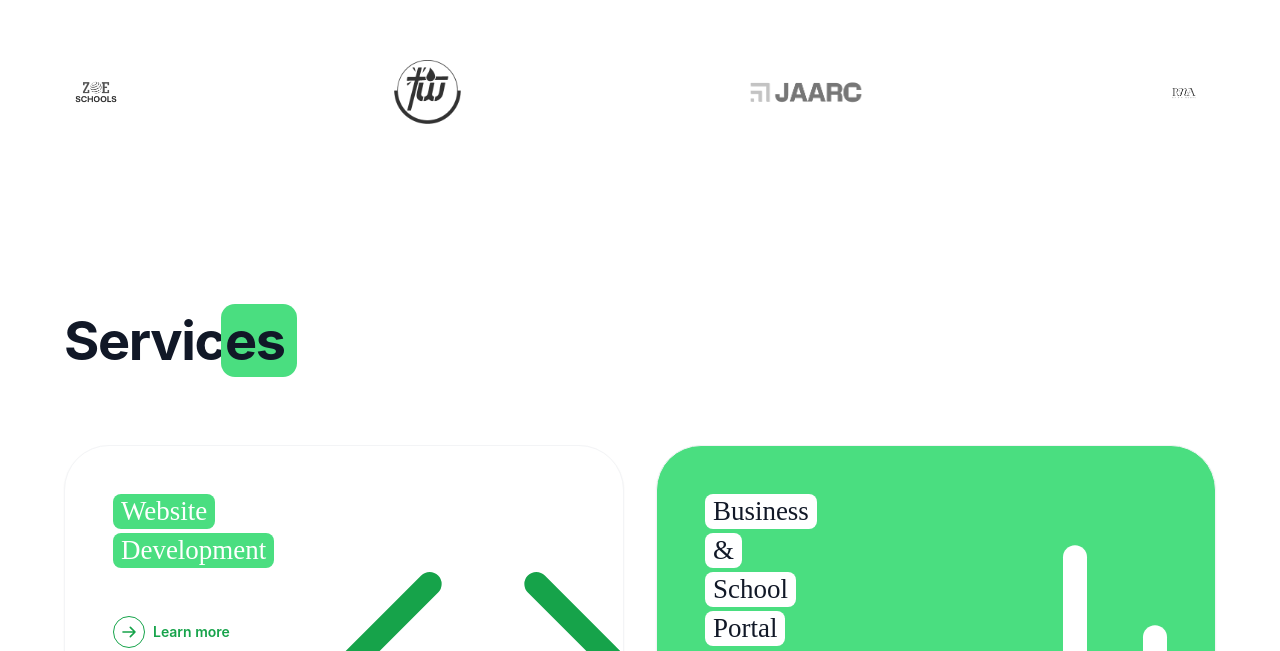
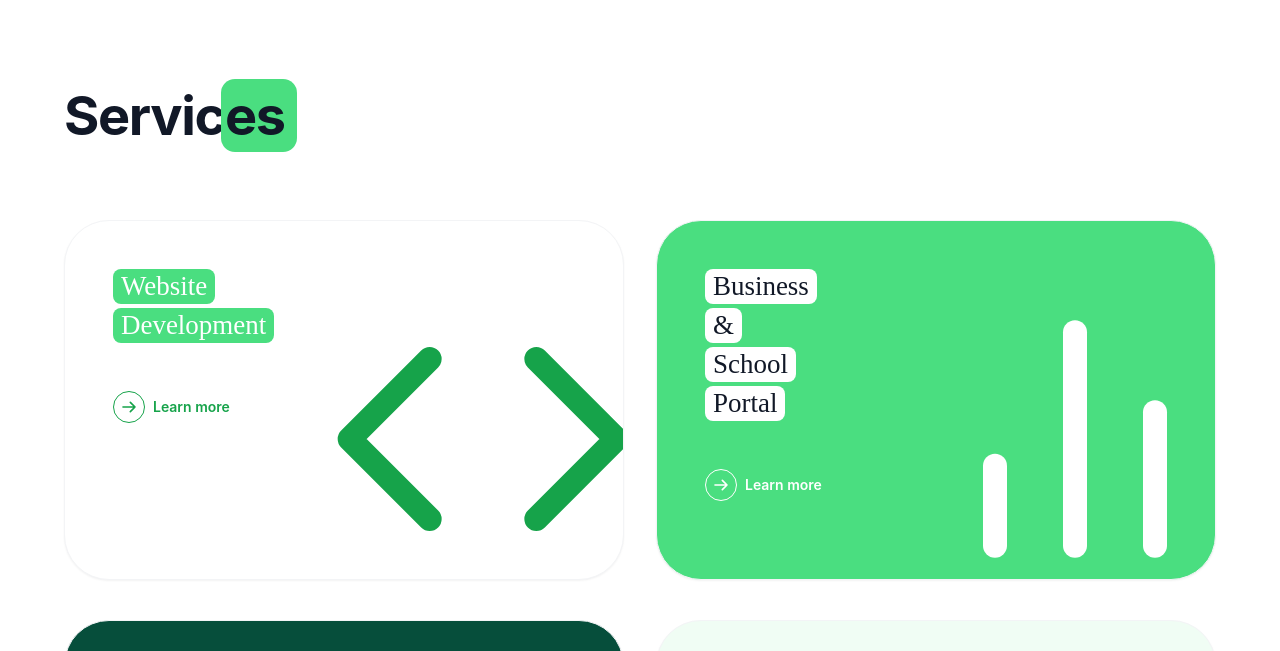
Before and after one commit to tommy0914/jarrcwebsite, a Vue app: page / in a window 1280 px wide. Shown: the part 1669-2320 px from the top of the page. Built offline with nearby package versions, Linux system fonts and the light colour scheme.

Commit message:
Move Partners section below Projects

```diff
--- a/src/App.vue
+++ b/src/App.vue
@@ -2,9 +2,9 @@
   <div id="app">
     <Navbar />
     <Hero />
-    <Partners />
     <Services />
     <Projects />
+    <Partners />
     <Testimonials />
     <Footer />
   </div>
```
